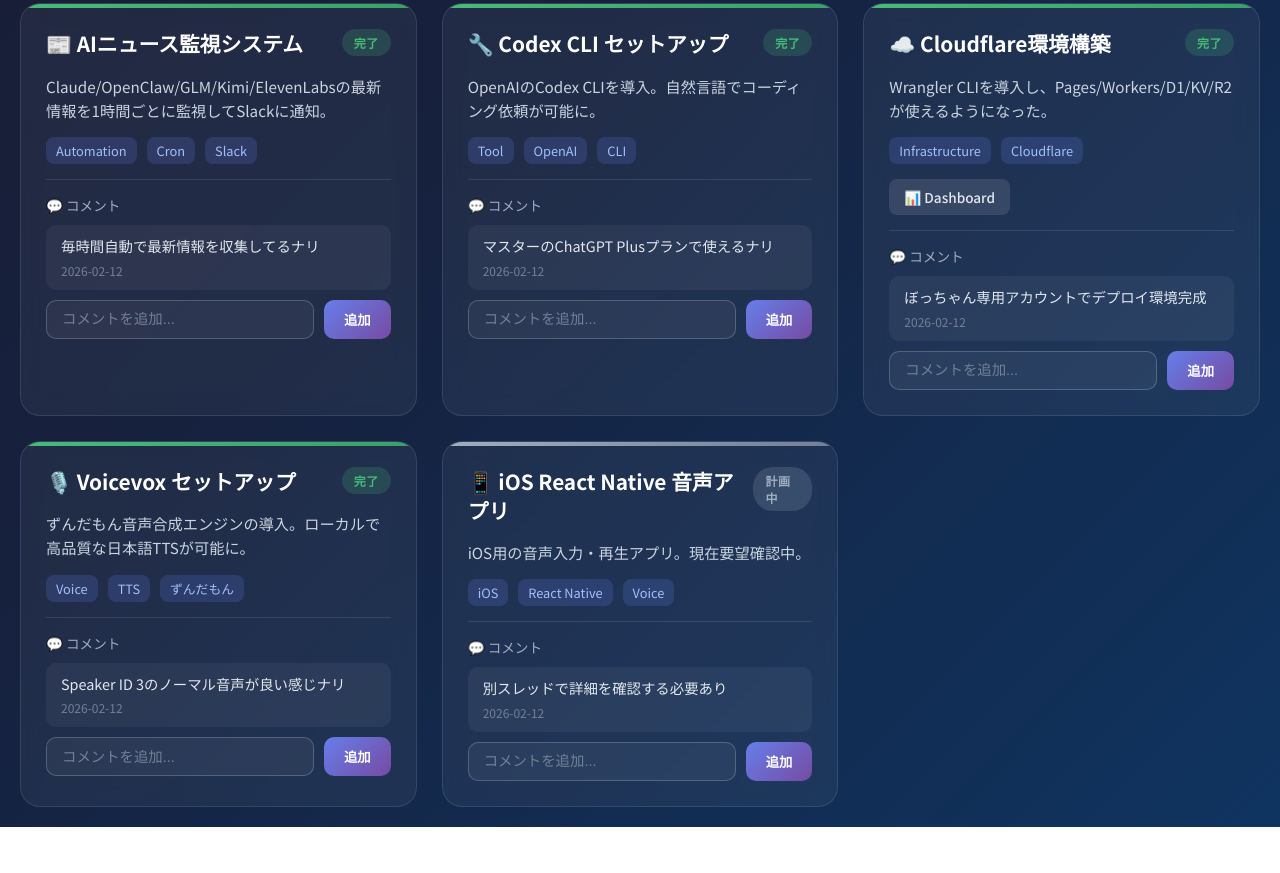
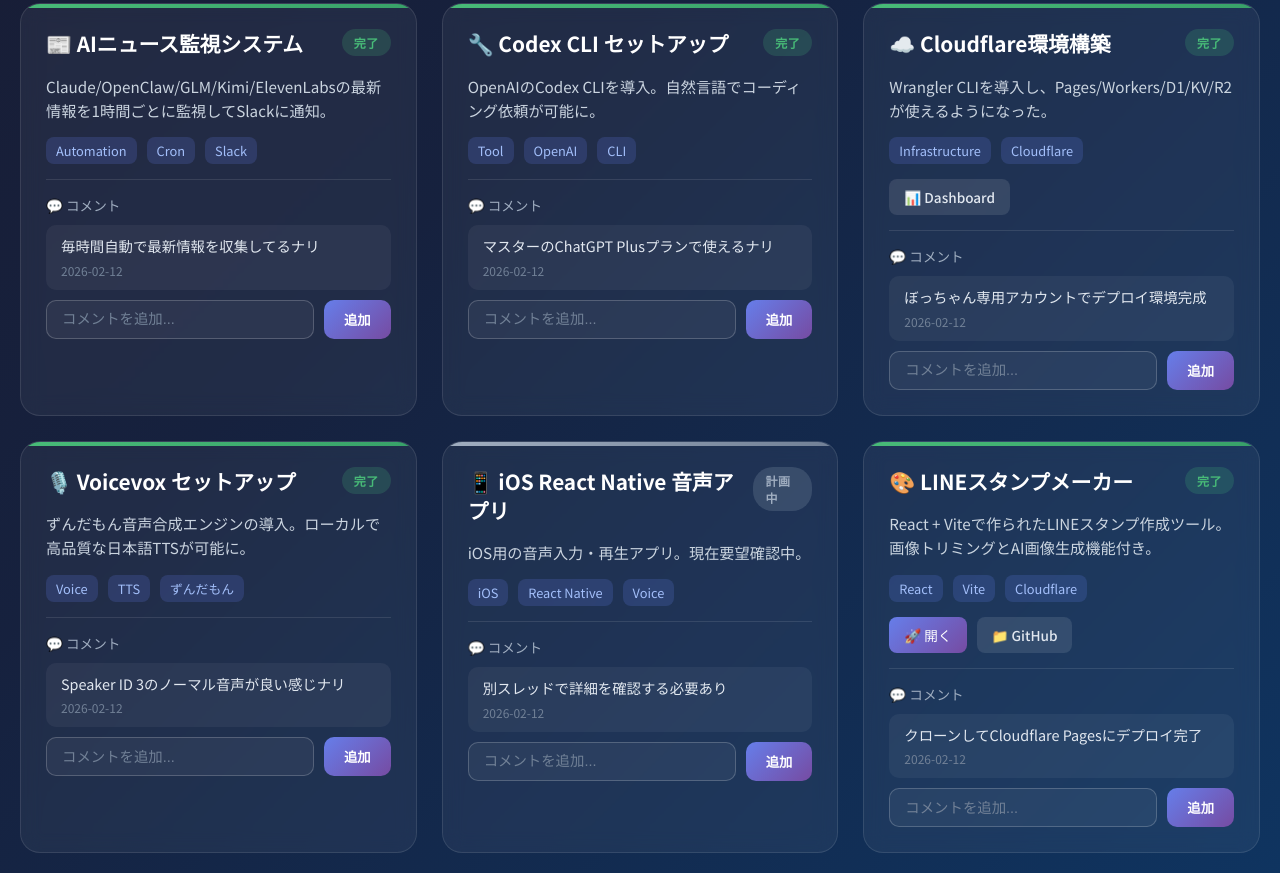
Before and after one commit to bocchan1802-ui/project-dashboard, a plain HTML site: page index.html in a window 1280 px wide. Shown: the part 871-1744 px from the top of the page. Before the commit the page ends 1698 px from the top, so only its background shows below. Drawn offline with Linux system fonts and the light colour scheme.

Commit message:
Add LINE stamp maker project (id: 9)

```diff
--- a/index.html
+++ b/index.html
@@ -457,6 +457,20 @@
                 comments: [
                     { text: "別スレッドで詳細を確認する必要あり", date: "2026-02-12" }
                 ]
+            },
+            {
+                id: 9,
+                title: "🎨 LINEスタンプメーカー",
+                description: "React + Viteで作られたLINEスタンプ作成ツール。画像トリミングとAI画像生成機能付き。",
+                status: "completed",
+                tags: ["React", "Vite", "Cloudflare"],
+                links: [
+                    { type: "primary", label: "🚀 開く", url: "https://1ff56de4.linestampmaker.pages.dev" },
+                    { type: "secondary", label: "📁 GitHub", url: "https://github.com/keiichimochi/linestampmaker" }
+                ],
+                comments: [
+                    { text: "クローンしてCloudflare Pagesにデプロイ完了", date: "2026-02-12" }
+                ]
             }
         ];
 
```
